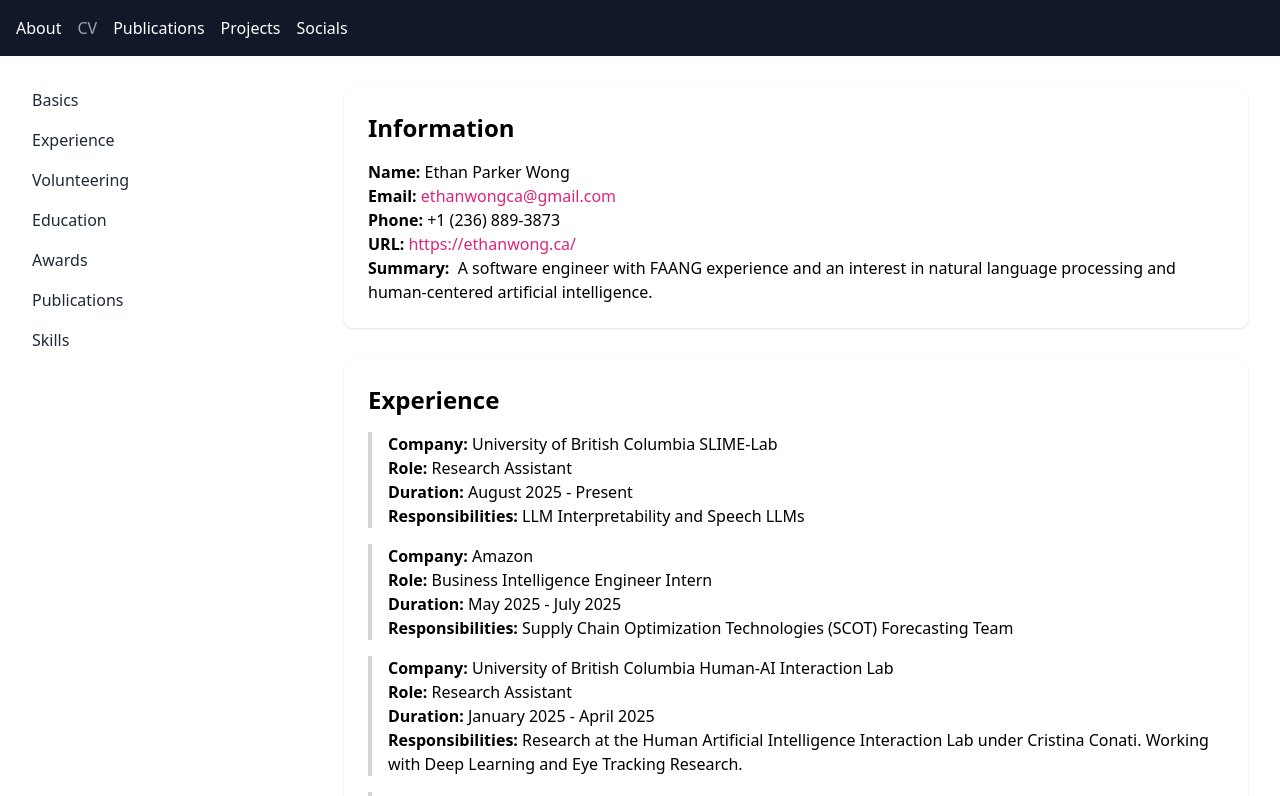
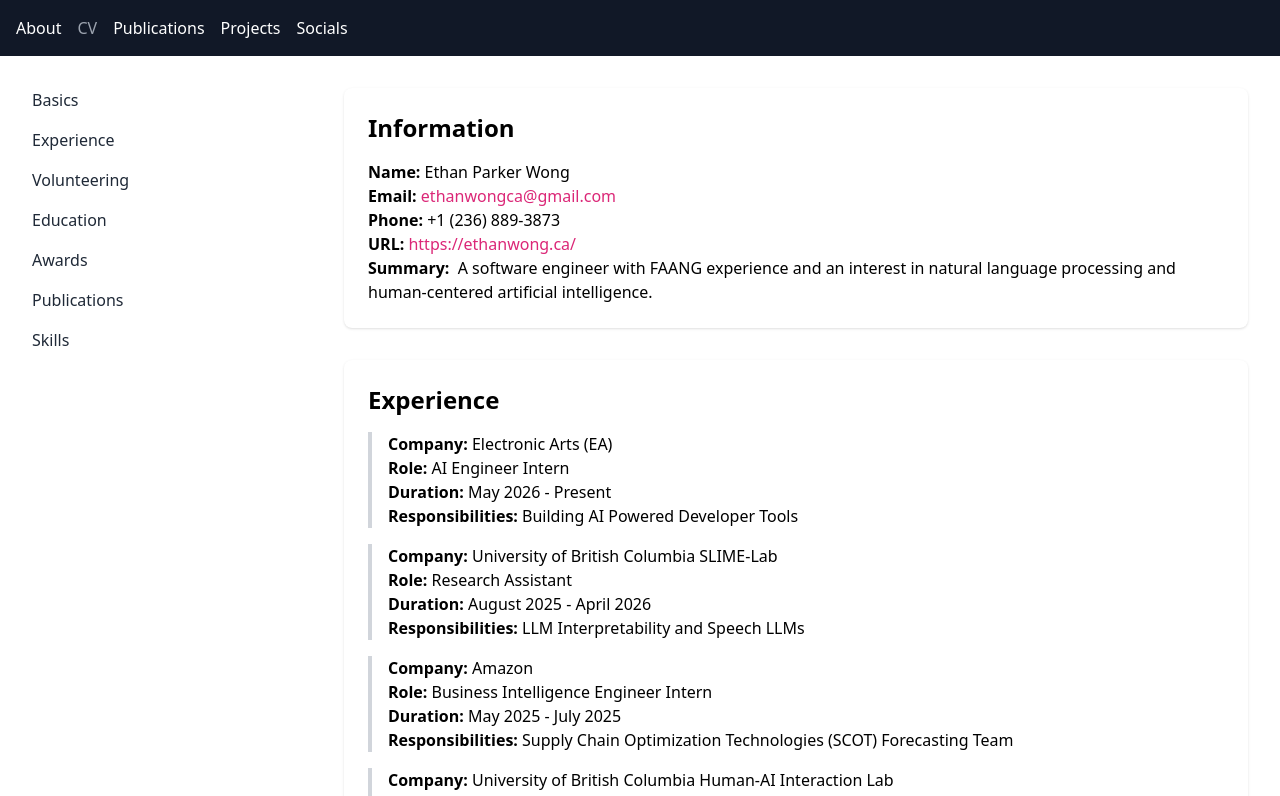
Before and after one commit to ethanwongca/ethanwongca.github.io, a React (Create React App) app: page /cv in a window 1280 px wide. Shown: the top 796 px of the page. Built offline with nearby package versions, Linux system fonts and the light colour scheme.

Commit message:
Updating website

```diff
--- a/src/pages/About.tsx
+++ b/src/pages/About.tsx
@@ -13,7 +13,7 @@ const About: React.FC = () => {
             Vancouver, BC. <a href="https://www.linkedin.com/in/ethanwongca/" className="text-pink-600 hover:underline">Linkedin</a>.
           </p>
           <p className="text-lg mb-4">
-            Hi! I'm Ethan. My experience includes being a business intelligence engineer intern at <a href="https://www.linkedin.com/in/ethanwongca/" className="text-pink-500"> Amazon's Supply Chain Optimization Technology Forecasting Team</a> and serving as an AI Fellow at the <a href="https://www.linkedin.com/in/ethanwongca/" className="text-pink-500"> United Nation's OICT Innovation Unit</a>. I currently do LLM interpretability and computational social science research at UBC and have previous experience in NLP and multimodal LLM research at UBC and McGill. On this portfolio, you can find my resume, projects, and publications.
+            Hi! I'm Ethan. I am an incoming AI Engineer at Electronic Arts and graduate student at the University of Toronto. My experience includes being a business intelligence engineer intern at <a href="https://www.linkedin.com/in/ethanwongca/" className="text-pink-500"> Amazon's Supply Chain Optimization Technology Forecasting Team</a> and serving as an AI Fellow at the <a href="https://www.linkedin.com/in/ethanwongca/" className="text-pink-500"> United Nation's OICT Innovation Unit</a>. I currently do LLM interpretability and computational social science research at UBC and have previous experience in NLP and multimodal LLM research at UBC and McGill. On this portfolio, you can find my resume, projects, and publications.
           </p>
           <p className="text-lg mb-4">
             Besides computer science, I love being active. I have run four half-marathons, have a black belt in Taekwondo, and I am preparing for my first marathon! I also love to travel and am always looking for new places to explore.
--- a/src/pages/CV.tsx
+++ b/src/pages/CV.tsx
@@ -31,9 +31,15 @@ const Experience: React.FC = () => {
           <div id="experience" className="bg-white shadow rounded-lg p-6">
             <h2 className="text-2xl font-bold mb-4">Experience</h2>
             <div className="border-l-4 border-gray-300 pl-4 mb-4">
+              <p><strong>Company:</strong> Electronic Arts (EA)</p>
+              <p><strong>Role:</strong> AI Engineer Intern </p>
+              <p><strong>Duration:</strong> May 2026 - Present </p>
+              <p><strong>Responsibilities:</strong> Building AI Powered Developer Tools</p>
+            </div>
+            <div className="border-l-4 border-gray-300 pl-4 mb-4">
               <p><strong>Company:</strong> University of British Columbia SLIME-Lab</p>
               <p><strong>Role:</strong> Research Assistant</p>
-              <p><strong>Duration:</strong> August 2025 - Present </p>
+              <p><strong>Duration:</strong> August 2025 - April 2026 </p>
               <p><strong>Responsibilities:</strong> LLM Interpretability and Speech LLMs</p>
             </div>
             <div className="border-l-4 border-gray-300 pl-4 mb-4">
--- a/src/pages/Publications.tsx
+++ /dev/null
@@ -1,24 +0,0 @@
-import React from 'react';
-
-const Publications: React.FC = () => {
-  return (
-    <div className="container mx-auto p-4">
-      <h1 className="text-3xl font-bold mb-4">Publications</h1>
-      <div className="space-y-8">
-        <div className="flex items-start mb-6">
-          <div className="flex-1">
-            <div className="flex items-center mb-2">
-              <span className="bg-green-500 text-white text-xs font-bold px-2 py-1 rounded">NLPs</span>
-            </div>
-            <h3 className="text-lg font-bold text-pink-600">Analyzing Language Bias Between French and English in Conventional Multilingual Sentiment Analysis Models</h3>
-            <p className="text-gray-700">Ethan Parker Wong and <a href="https://scholar.google.ca/citations?user=SXgVELcAAAAJ&hl=en" className="text-pink-600">Faten M'hiri</a></p>
-            <p className="text-gray-600">2024</p>
-            <a href="https://arxiv.org/abs/2405.06692" className="bg-gray-200 text-gray-700 px-2 py-1 mt-2 rounded hover:bg-gray-300">Paper</a>
-          </div>
-        </div>
-      </div>
-    </div>
-  );
-};
-
-export default Publications;
```
